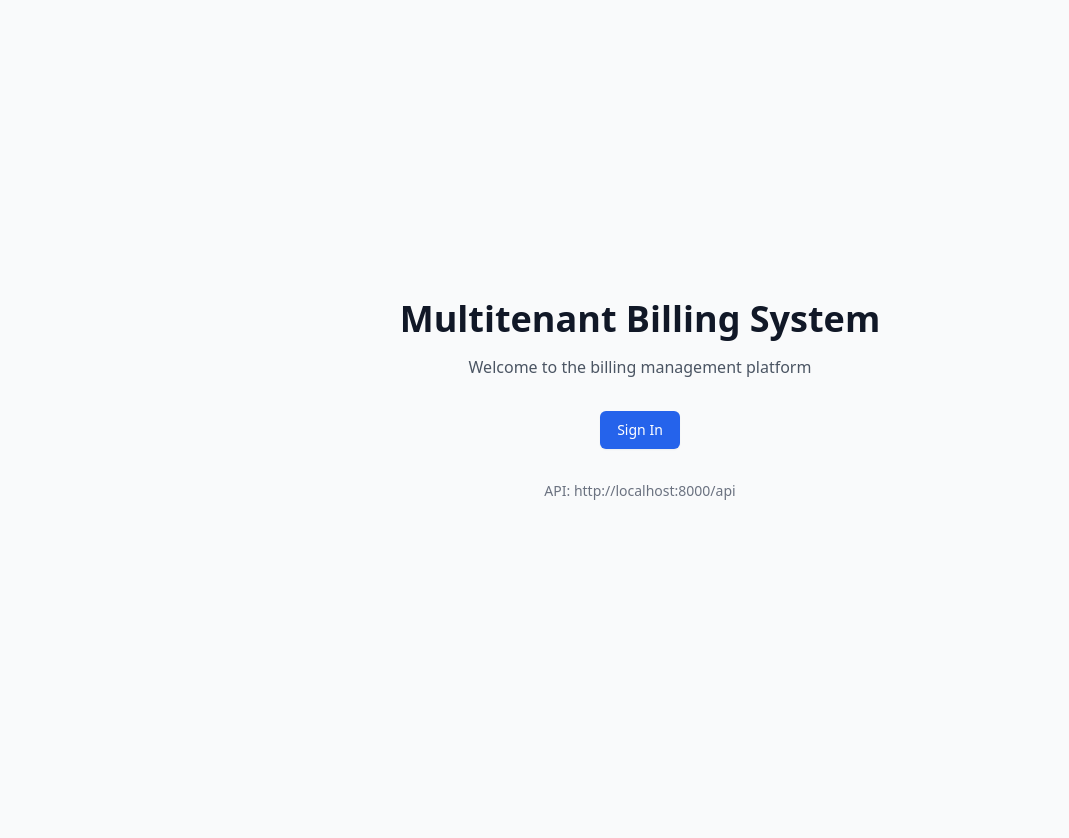
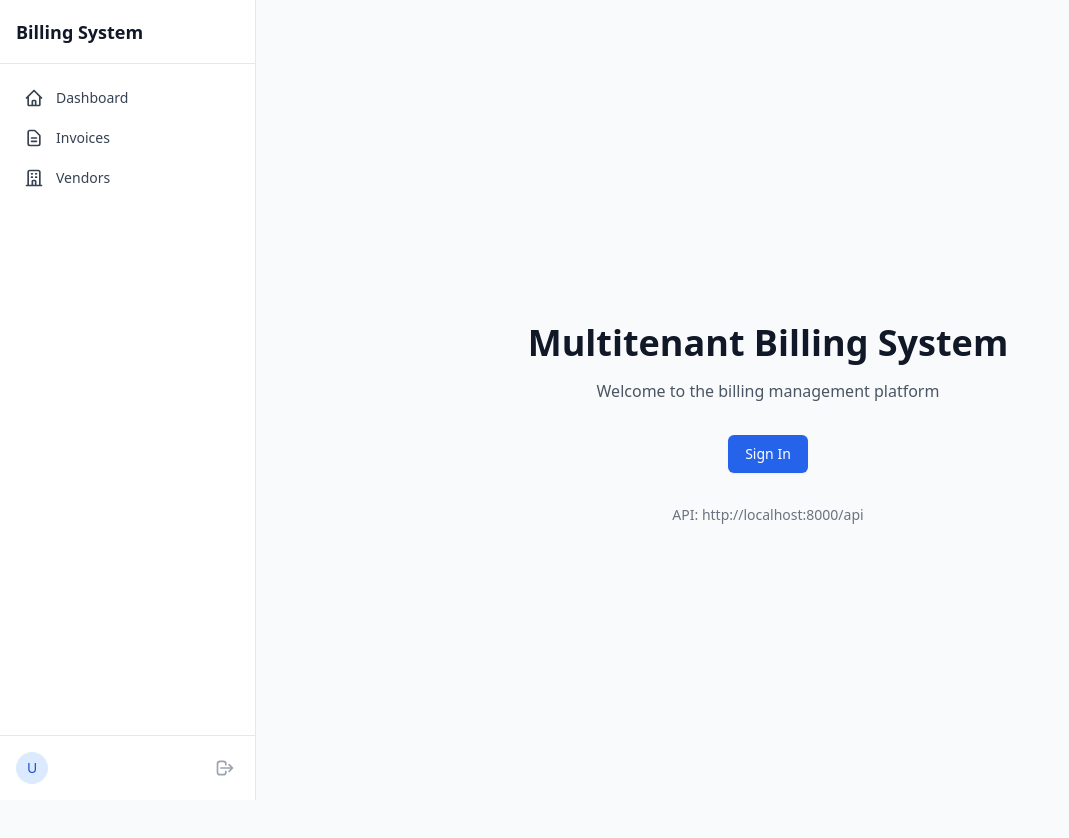
Before and after one commit to iamgerwin/multitenant-billing-system, a Nuxt app in the folder frontend/: page / in a window 1280 px wide. Shown: the top 838 px of the page, without its empty margins (0-1069 px from the left). Before the commit the page ends 800 px from the top, so only its background shows below. Built offline with nearby package versions, Linux system fonts and the light colour scheme.

Commit message:
feat: add application layouts with navigation

```diff
--- /dev/null
+++ b/frontend/layouts/default.vue
@@ -0,0 +1,171 @@
+<script setup lang="ts">
+const route = useRoute()
+const authStore = useAuthStore()
+
+const isMobileMenuOpen = ref(false)
+
+const navigation = computed(() => [
+  { name: 'Dashboard', href: '/dashboard', icon: 'home' },
+  { name: 'Invoices', href: '/invoices', icon: 'document' },
+  { name: 'Vendors', href: '/vendors', icon: 'building' },
+])
+
+const isActive = (href: string): boolean => {
+  return route.path === href || route.path.startsWith(`${href}/`)
+}
+
+const handleLogout = async () => {
+  await authStore.logout()
+}
+
+onMounted(() => {
+  authStore.initialize()
+})
+</script>
+
+<template>
+  <div class="min-h-screen bg-gray-50">
+    <!-- Mobile menu overlay -->
+    <div
+      v-if="isMobileMenuOpen"
+      class="fixed inset-0 z-40 bg-gray-600 bg-opacity-75 lg:hidden"
+      @click="isMobileMenuOpen = false"
+    />
+
+    <!-- Mobile sidebar -->
+    <div
+      v-if="isMobileMenuOpen"
+      class="fixed inset-y-0 left-0 z-50 w-64 bg-white shadow-xl transform transition-transform duration-300 ease-in-out lg:hidden"
+    >
+      <div class="flex items-center justify-between h-16 px-4 border-b">
+        <span class="text-lg font-semibold text-gray-900">Billing System</span>
+        <button
+          class="text-gray-400 hover:text-gray-500"
+          @click="isMobileMenuOpen = false"
+        >
+          <svg class="h-6 w-6" fill="none" viewBox="0 0 24 24" stroke="currentColor">
+            <path stroke-linecap="round" stroke-linejoin="round" stroke-width="2" d="M6 18L18 6M6 6l12 12" />
+          </svg>
+        </button>
+      </div>
+      <nav class="px-2 py-4">
+        <NuxtLink
+          v-for="item in navigation"
+          :key="item.name"
+          :to="item.href"
+          class="flex items-center px-4 py-2 text-sm font-medium rounded-md mb-1"
+          :class="isActive(item.href) ? 'bg-primary-50 text-primary-700' : 'text-gray-700 hover:bg-gray-50'"
+          @click="isMobileMenuOpen = false"
+        >
+          <!-- Home icon -->
+          <svg v-if="item.icon === 'home'" class="mr-3 h-5 w-5" fill="none" viewBox="0 0 24 24" stroke="currentColor">
+            <path stroke-linecap="round" stroke-linejoin="round" stroke-width="2" d="M3 12l2-2m0 0l7-7 7 7M5 10v10a1 1 0 001 1h3m10-11l2 2m-2-2v10a1 1 0 01-1 1h-3m-6 0a1 1 0 001-1v-4a1 1 0 011-1h2a1 1 0 011 1v4a1 1 0 001 1m-6 0h6" />
+          </svg>
+          <!-- Document icon -->
+          <svg v-if="item.icon === 'document'" class="mr-3 h-5 w-5" fill="none" viewBox="0 0 24 24" stroke="currentColor">
+            <path stroke-linecap="round" stroke-linejoin="round" stroke-width="2" d="M9 12h6m-6 4h6m2 5H7a2 2 0 01-2-2V5a2 2 0 012-2h5.586a1 1 0 01.707.293l5.414 5.414a1 1 0 01.293.707V19a2 2 0 01-2 2z" />
+          </svg>
+          <!-- Building icon -->
+          <svg v-if="item.icon === 'building'" class="mr-3 h-5 w-5" fill="none" viewBox="0 0 24 24" stroke="currentColor">
+            <path stroke-linecap="round" stroke-linejoin="round" stroke-width="2" d="M19 21V5a2 2 0 00-2-2H7a2 2 0 00-2 2v16m14 0h2m-2 0h-5m-9 0H3m2 0h5M9 7h1m-1 4h1m4-4h1m-1 4h1m-5 10v-5a1 1 0 011-1h2a1 1 0 011 1v5m-4 0h4" />
+          </svg>
+          {{ item.name }}
+        </NuxtLink>
+      </nav>
+    </div>
+
+    <!-- Desktop sidebar -->
+    <div class="hidden lg:fixed lg:inset-y-0 lg:flex lg:w-64 lg:flex-col">
+      <div class="flex flex-col flex-grow bg-white border-r border-gray-200">
+        <div class="flex items-center h-16 px-4 border-b">
+          <NuxtLink to="/dashboard" class="text-lg font-semibold text-gray-900">
+            Billing System
+          </NuxtLink>
+        </div>
+        <nav class="flex-1 px-2 py-4 space-y-1">
+          <NuxtLink
+            v-for="item in navigation"
+            :key="item.name"
+            :to="item.href"
+            class="flex items-center px-4 py-2 text-sm font-medium rounded-md"
+            :class="isActive(item.href) ? 'bg-primary-50 text-primary-700' : 'text-gray-700 hover:bg-gray-50'"
+          >
+            <!-- Home icon -->
+            <svg v-if="item.icon === 'home'" class="mr-3 h-5 w-5" fill="none" viewBox="0 0 24 24" stroke="currentColor">
+              <path stroke-linecap="round" stroke-linejoin="round" stroke-width="2" d="M3 12l2-2m0 0l7-7 7 7M5 10v10a1 1 0 001 1h3m10-11l2 2m-2-2v10a1 1 0 01-1 1h-3m-6 0a1 1 0 001-1v-4a1 1 0 011-1h2a1 1 0 011 1v4a1 1 0 001 1m-6 0h6" />
+            </svg>
+            <!-- Document icon -->
+            <svg v-if="item.icon === 'document'" class="mr-3 h-5 w-5" fill="none" viewBox="0 0 24 24" stroke="currentColor">
+              <path stroke-linecap="round" stroke-linejoin="round" stroke-width="2" d="M9 12h6m-6 4h6m2 5H7a2 2 0 01-2-2V5a2 2 0 012-2h5.586a1 1 0 01.707.293l5.414 5.414a1 1 0 01.293.707V19a2 2 0 01-2 2z" />
+            </svg>
+            <!-- Building icon -->
+            <svg v-if="item.icon === 'building'" class="mr-3 h-5 w-5" fill="none" viewBox="0 0 24 24" stroke="currentColor">
+              <path stroke-linecap="round" stroke-linejoin="round" stroke-width="2" d="M19 21V5a2 2 0 00-2-2H7a2 2 0 00-2 2v16m14 0h2m-2 0h-5m-9 0H3m2 0h5M9 7h1m-1 4h1m4-4h1m-1 4h1m-5 10v-5a1 1 0 011-1h2a1 1 0 011 1v5m-4 0h4" />
+            </svg>
+            {{ item.name }}
+          </NuxtLink>
+        </nav>
+        <div class="flex-shrink-0 p-4 border-t">
+          <div class="flex items-center">
+            <div class="flex-shrink-0">
+              <div class="h-8 w-8 rounded-full bg-primary-100 flex items-center justify-center">
+                <span class="text-sm font-medium text-primary-700">
+                  {{ authStore.currentUser?.name?.charAt(0)?.toUpperCase() || 'U' }}
+                </span>
+              </div>
+            </div>
+            <div class="ml-3 min-w-0 flex-1">
+              <p class="text-sm font-medium text-gray-700 truncate">
+                {{ authStore.currentUser?.name }}
+              </p>
+              <p class="text-xs text-gray-500 truncate">
+                {{ authStore.currentUser?.role_label }}
+              </p>
+            </div>
+            <button
+              class="ml-2 p-1 text-gray-400 hover:text-gray-500"
+              title="Logout"
+              @click="handleLogout"
+            >
+              <svg class="h-5 w-5" fill="none" viewBox="0 0 24 24" stroke="currentColor">
+                <path stroke-linecap="round" stroke-linejoin="round" stroke-width="2" d="M17 16l4-4m0 0l-4-4m4 4H7m6 4v1a3 3 0 01-3 3H6a3 3 0 01-3-3V7a3 3 0 013-3h4a3 3 0 013 3v1" />
+              </svg>
+            </button>
+          </div>
+        </div>
+      </div>
+    </div>
+
+    <!-- Main content -->
+    <div class="lg:pl-64">
+      <!-- Top header for mobile -->
+      <div class="sticky top-0 z-30 flex items-center h-16 px-4 bg-white border-b border-gray-200 lg:hidden">
+        <button
+          class="text-gray-500 hover:text-gray-600"
+          @click="isMobileMenuOpen = true"
+        >
+          <svg class="h-6 w-6" fill="none" viewBox="0 0 24 24" stroke="currentColor">
+            <path stroke-linecap="round" stroke-linejoin="round" stroke-width="2" d="M4 6h16M4 12h16M4 18h16" />
+          </svg>
+        </button>
+        <span class="ml-4 text-lg font-semibold text-gray-900">Billing System</span>
+        <div class="ml-auto">
+          <button
+            class="p-1 text-gray-400 hover:text-gray-500"
+            title="Logout"
+            @click="handleLogout"
+          >
+            <svg class="h-5 w-5" fill="none" viewBox="0 0 24 24" stroke="currentColor">
+              <path stroke-linecap="round" stroke-linejoin="round" stroke-width="2" d="M17 16l4-4m0 0l-4-4m4 4H7m6 4v1a3 3 0 01-3 3H6a3 3 0 01-3-3V7a3 3 0 013-3h4a3 3 0 013 3v1" />
+            </svg>
+          </button>
+        </div>
+      </div>
+
+      <!-- Page content -->
+      <main class="py-6 px-4 sm:px-6 lg:px-8">
+        <slot />
+      </main>
+    </div>
+  </div>
+</template>
```
Also changed, not shown: 1 other file (tests, documents, lock files or other folders).
